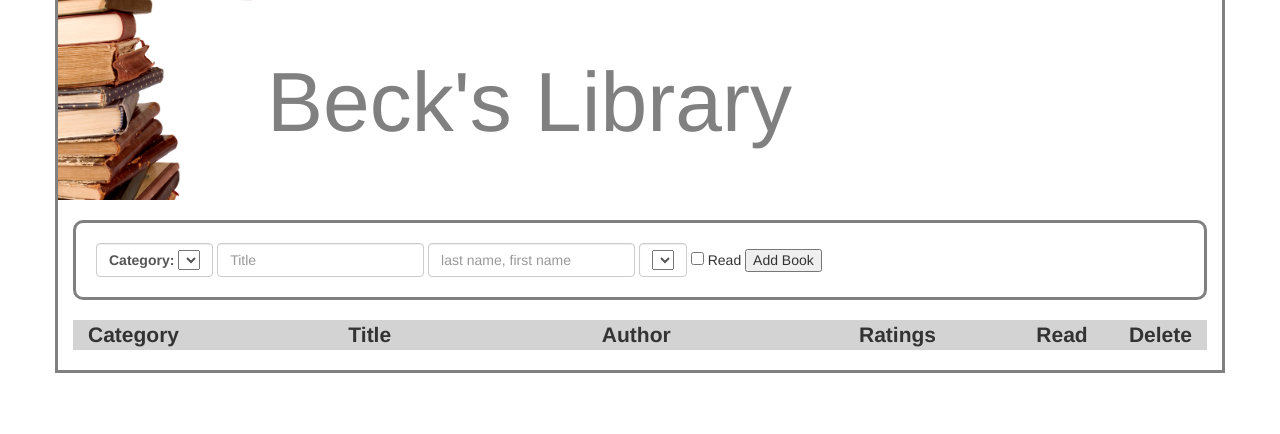
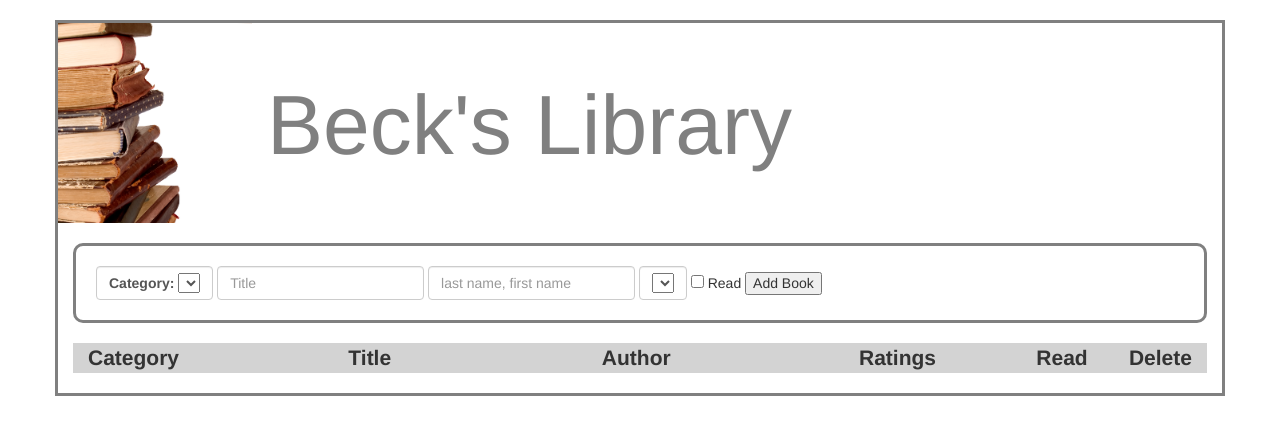
Before and after one commit to beck410/Library_App, a website: page app/index.html in a window 1280 px wide. Drawn offline with nearby package versions, Linux system fonts and the light colour scheme; files that its build step writes are made by us from their sources; no server answers.

Commit message:
added border around container

```diff
--- a/app/sass/_page.scss
+++ b/app/sass/_page.scss
@@ -17,9 +17,8 @@
 }
 
 .container {
-  border-right: 3px solid grey;
-  border-left: 3px solid grey;
-  border-bottom: 3px solid grey;
+  margin: 20px auto;
+  border: 3px solid grey;
 }
 
 .page-main {
--- a/app/styles/Library_App.css
+++ b/app/styles/Library_App.css
@@ -30,9 +30,8 @@ td {
   color: grey; }
 
 .container {
-  border-right: 3px solid grey;
-  border-left: 3px solid grey;
-  border-bottom: 3px solid grey; }
+  margin: 20px auto;
+  border: 3px solid grey; }
 
 .page-main {
   margin-top: 20px; }
```
